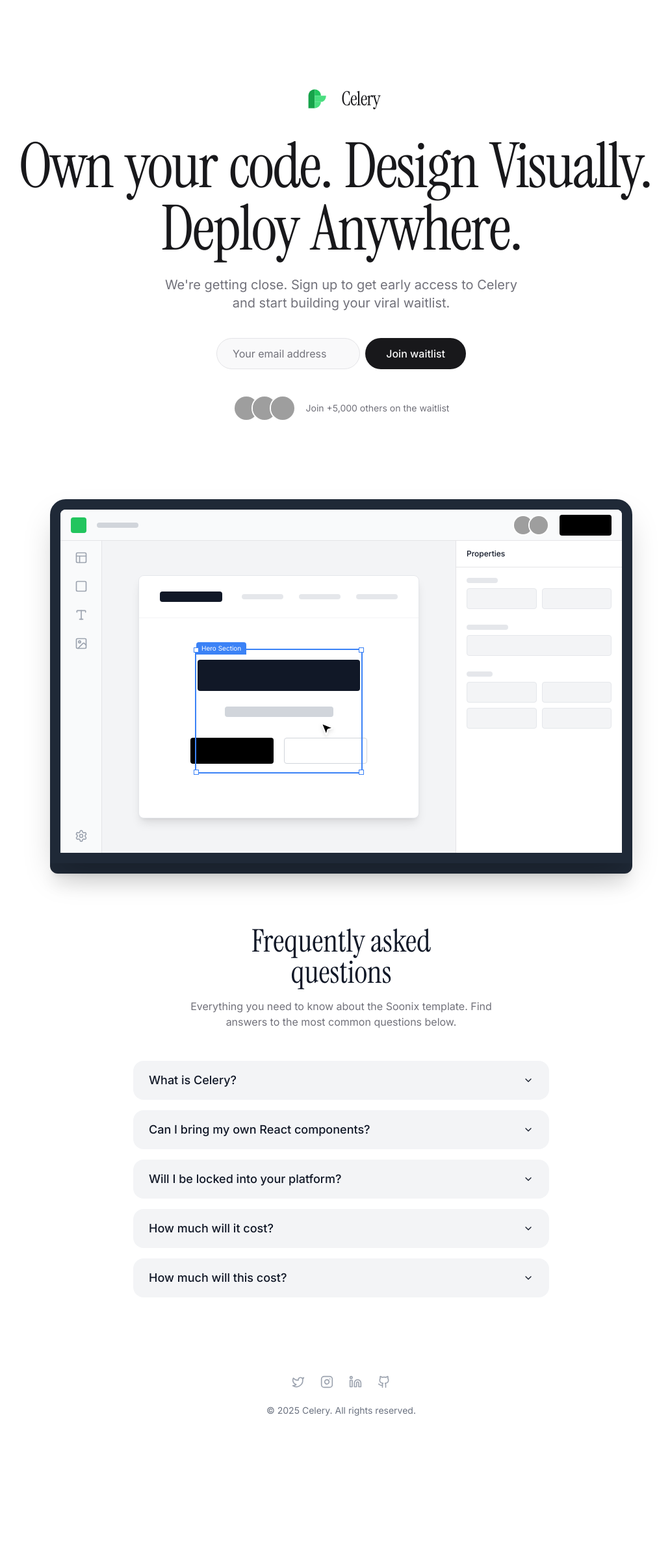
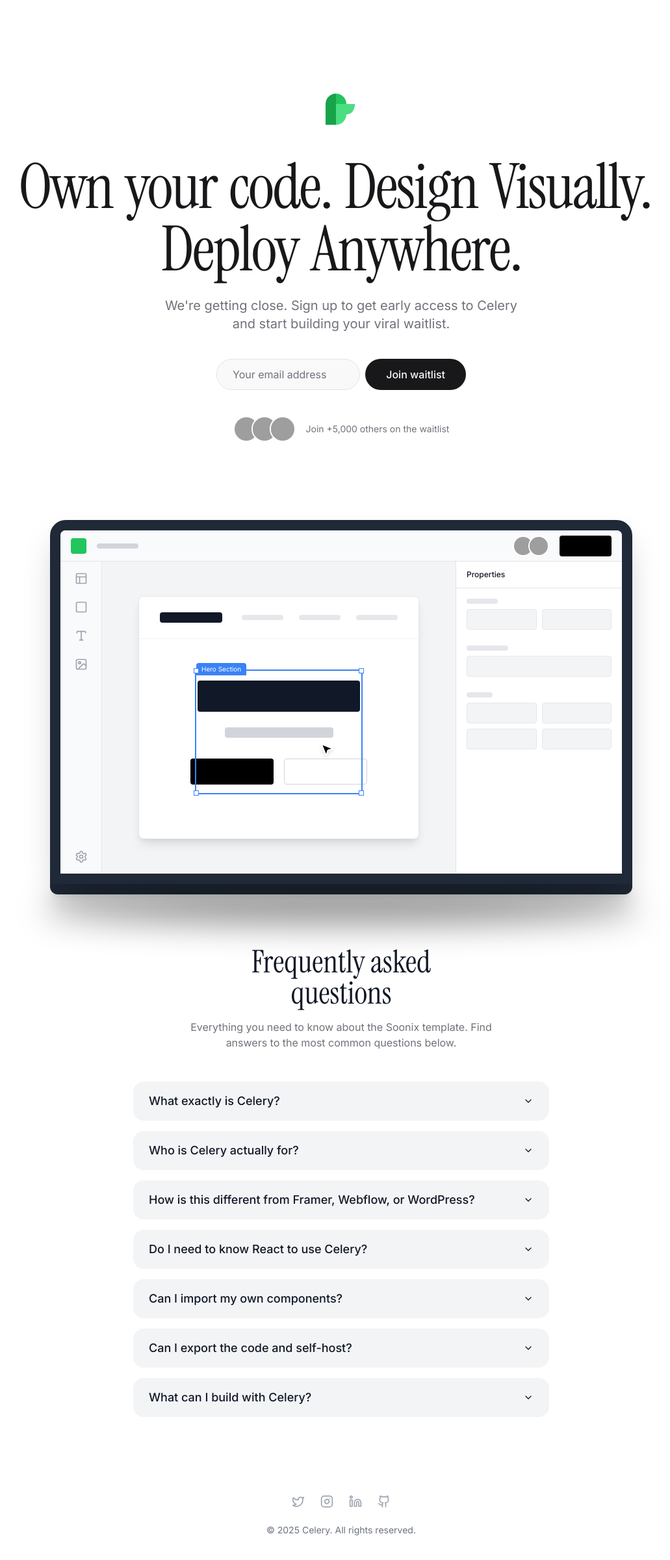
Before and after one commit to sturrdhq/usecelery.io, a Next.js app: page / in a window 1280 px wide. Shown: the top 2400 px of the page at 65% size, without its empty margins (115-1146 px from the left). Before the commit the page ends 2220 px from the top, so only its background shows below. Built offline with nearby package versions, Linux system fonts and the light colour scheme; grey boxes are pictures that could not be loaded.

Commit message:
feat(ui): CLRY-40 website ui creation

```diff
--- a/src/app/layout.tsx
+++ b/src/app/layout.tsx
@@ -15,8 +15,8 @@
 });
 
 export const metadata: Metadata = {
-  title: "Celery Clone",
-  description: "A clone of the Celery website",
+  title: "Celery - Own your code. Design Visually. Deploy Anywhere.",
+  description: "Celery is a visual development platform built around a marketplace of real React components and full-site templates.",
 };
 
 export default function RootLayout({
--- a/src/components/faq.tsx
+++ b/src/components/faq.tsx
@@ -5,31 +5,106 @@
   AccordionTrigger,
 } from "@/components/ui/accordion";
 
-const faqs = [
+type FAQItem = {
+  question: string;
+  answer: React.ReactNode;
+};
+
+const faqs: FAQItem[] = [
   {
-    question: "What is Celery?",
-    answer:
-      "Celery is a component-driven visual development platform that bridges the gap between design speed and engineering quality. Users build complex sites by dragging and dropping functional (logic-based) and UI components. The platform then compiles the visual design into clean, standard MDX and React source code, ensuring users maintain 100% code ownership and freedom from vendor lock-in.",
+    question: "What exactly is Celery?",
+    answer: (
+      <div className="space-y-2">
+        <p>
+          Celery is a visual development platform backed by a marketplace of real React components and full-site templates.
+        </p>
+        <p>
+          You can buy components, drag them around visually, connect logic, and export clean React/Next.js code whenever you want. It&apos;s a builder that doesn’t try to trap you.
+        </p>
+      </div>
+    ),
   },
   {
-    question: "Can I bring my own React components?",
-    answer:
-      "Yes, you can import your own React components and use them within the Celery platform.",
+    question: "Who is Celery actually for?",
+    answer: (
+      <ul className="list-disc space-y-2 pl-5">
+        <li>
+          <strong>Developers who want to sell components</strong> and stop building the same thing 35 times.
+        </li>
+        <li>
+          <strong>Designers who want real components</strong> instead of whatever hacky &quot;widgets&quot; most builders force on them.
+        </li>
+        <li>
+          <strong>Business owners</strong> who want a polished site without paying agency prices or getting stuck in proprietary crap.
+        </li>
+      </ul>
+    ),
   },
   {
-    question: "Will I be locked into your platform?",
-    answer:
-      "No, Celery exports standard React code that you can host anywhere. You own your code.",
+    question: "How is this different from Framer, Webflow, or WordPress?",
+    answer: (
+      <div className="space-y-4">
+        <ul className="list-disc space-y-2 pl-5">
+          <li>
+            <strong>Framer</strong>: Great for visuals, weak for logic + messy code export.
+          </li>
+          <li>
+            <strong>Webflow</strong>: Power comes with complexity + lock-in.
+          </li>
+          <li>
+            <strong>WordPress</strong>: Old ecosystem, plugin hell, PHP, security headaches.
+          </li>
+        </ul>
+        <p>
+          <strong>Celery is React-native from day one.</strong> You can always export the code and leave. No platform jail.
+        </p>
+      </div>
+    ),
   },
   {
-    question: "How much will it cost?",
-    answer:
-      "We are currently in early access. Pricing will be announced soon.",
+    question: "Do I need to know React to use Celery?",
+    answer: (
+      <div className="space-y-2">
+        <p>No. You can drag pre-made components and templates like LEGO.</p>
+        <p>But if you <em>do</em> know React, everything is transparent—no mystery black box.</p>
+      </div>
+    ),
   },
   {
-    question: "How much will this cost?",
-    answer:
-      "Duplicate question for visual balance in the design.",
+    question: "Can I import my own components?",
+    answer: (
+      <p>
+        Yes. And unlike most platforms, Celery doesn’t butcher your code or wrap it in nonsense. Your component’s props become visual controls automatically.
+      </p>
+    ),
+  },
+  {
+    question: "Can I export the code and self-host?",
+    answer: (
+      <div className="space-y-2">
+        <p>Yes. That&apos;s the entire point.</p>
+        <p>
+          You can export a clean React/Next.js project and deploy it anywhere: Vercel, Netlify, AWS, your cousin’s Raspberry Pi—whatever.
+        </p>
+      </div>
+    ),
+  },
+  {
+    question: "What can I build with Celery?",
+    answer: (
+      <div className="space-y-2">
+        <p>Anything React-based:</p>
+        <ul className="list-disc space-y-1 pl-5">
+          <li>Marketing sites</li>
+          <li>Landing pages</li>
+          <li>Dashboards</li>
+          <li>SaaS frontends</li>
+          <li>E-commerce fronts</li>
+          <li>Custom UI kits</li>
+        </ul>
+        <p>If it&apos;s React, it fits.</p>
+      </div>
+    ),
   },
 ];
 
@@ -51,11 +126,11 @@
             value={`item-${index}`}
             className="rounded-2xl bg-[#F3F4F6] px-6 border-none"
           >
-            <AccordionTrigger className="text-lg font-medium text-gray-900 hover:no-underline">
+            <AccordionTrigger className="text-lg font-medium text-gray-900 hover:no-underline text-left">
               {faq.question}
             </AccordionTrigger>
             <AccordionContent className="text-base text-gray-600">
-              {faq.answer}
+              <div className="text-base text-gray-600">{faq.answer}</div>
             </AccordionContent>
           </AccordionItem>
         ))}
--- a/src/components/hero.tsx
+++ b/src/components/hero.tsx
@@ -48,14 +48,19 @@
   const words = text.split(" ");
 
   return (
-    <section className="flex flex-col items-center justify-center px-4 pt-20 pb-10 text-center md:pt-32">
-      <div className="mb-8 flex items-center gap-3">
-        <Icons.logo className="h-12 w-12" />
-        <span className="font-serif text-3xl font-medium tracking-tight text-primary">Celery</span>
+    <section className="flex flex-col items-center justify-center px-4 pt-8 pb-10 text-center md:pt-32">
+      <div className="flex flex-1 align-center justify-between md:justify-center w-full">
+        <div className="mb-8 flex items-center gap-1">
+          <Icons.logo className="h-10 w-10 md:h-20 md:w-20" />
+          <span className="-ml-2 text-[20px] font-medium tracking-tight text-primary md:hidden">Celery</span>
+        </div>
+        <Button size={'sm'} className="rounded-full md:hidden">
+          Join Waitlist
+        </Button>
       </div>
 
       <motion.h1
-        className="mb-6 max-w-5xl font-serif text-5xl font-normal leading-tight tracking-tight text-primary md:text-7xl lg:text-8xl"
+        className="mb-6 max-w-5xl font-serif text-5xl font-normal leading-tight tracking-tight text-primary md:text-7xl lg:text-8xl mt-8 md:mt-0"
         variants={container}
         initial="hidden"
         animate="visible"
@@ -63,11 +68,11 @@
         {words.map((word, index) => (
           <motion.span variants={child} key={index} className="inline-block mr-[0.2em] last:mr-0">
             {word === "Visually." || word === "Anywhere." ? (
-               <>
-                 {word} <br className="hidden md:block" />
-               </>
+              <>
+                {word} <br className="hidden md:block" />
+              </>
             ) : (
-               word
+              word
             )}
           </motion.span>
         ))}
@@ -85,7 +90,7 @@
           className="h-12 rounded-full bg-muted/50 px-6 text-base"
           required
         />
-        <Button size="lg" className="h-12 rounded-full px-8 text-base">
+        <Button size="lg" className="h-12 rounded-full px-8 text-base w-full md:w-auto">
           Join waitlist
         </Button>
       </form>
--- a/src/components/laptop-mockup.tsx
+++ b/src/components/laptop-mockup.tsx
@@ -1,3 +1,5 @@
+"use client";
+
 import { Avatar, AvatarFallback, AvatarImage } from "@/components/ui/avatar";
 import {
   MousePointer2,
@@ -18,10 +20,17 @@
   Image as ImageIcon,
   Settings
 } from "lucide-react";
+import { motion } from "framer-motion";
 
 export function LaptopMockup() {
   return (
-    <div className="relative mx-auto mt-20 w-full max-w-5xl px-4">
+    <motion.div
+      className="relative mx-auto mt-20 w-full max-w-5xl px-4"
+      initial={{ scale: 0.8, opacity: 0 }}
+      whileInView={{ scale: 1, opacity: 1 }}
+      transition={{ duration: 0.8, ease: "easeOut" }}
+      viewport={{ once: true, margin: "-100px" }}
+    >
       {/* Laptop Frame */}
       <div className="relative z-10 mx-auto aspect-[16/10] w-full max-w-4xl overflow-hidden rounded-t-2xl border-[12px] border-b-0 border-gray-800 bg-gray-900 shadow-2xl md:rounded-t-3xl md:border-[16px]">
 
@@ -142,10 +151,14 @@
       {/* Glow Effect & Haze */}
       <div className="absolute -inset-4 -z-10 rounded-[3.5rem] bg-gradient-to-b from-green-500/20 to-blue-500/0 blur-3xl"></div>
 
-      {/* Animated Particles/Haze */}
-      <div className="absolute -top-20 -left-20 -z-20 h-64 w-64 animate-pulse rounded-full bg-green-400/20 blur-[100px]"></div>
-      <div className="absolute -bottom-20 -right-20 -z-20 h-64 w-64 animate-pulse rounded-full bg-blue-400/20 blur-[100px] delay-1000"></div>
-      <div className="absolute top-1/2 left-1/2 -z-20 h-96 w-96 -translate-x-1/2 -translate-y-1/2 animate-pulse rounded-full bg-purple-400/10 blur-[120px] delay-500"></div>
-    </div>
+      {/* Animated Particles/Haze - Colorful Blobs */}
+      <div className="absolute -top-20 -left-20 -z-20 h-72 w-72 animate-pulse rounded-full bg-purple-500/30 blur-[80px]"></div>
+      <div className="absolute -bottom-20 -right-20 -z-20 h-72 w-72 animate-pulse rounded-full bg-blue-500/30 blur-[80px] delay-1000"></div>
+      <div className="absolute top-1/2 left-1/2 -z-20 h-96 w-96 -translate-x-1/2 -translate-y-1/2 animate-pulse rounded-full bg-green-500/20 blur-[100px] delay-500"></div>
+      <div className="absolute top-0 right-0 -z-20 h-64 w-64 animate-pulse rounded-full bg-yellow-500/20 blur-[90px] delay-700"></div>
+
+      {/* Drop Shadow */}
+      <div className="absolute -bottom-12 left-1/2 h-12 w-[90%] -translate-x-1/2 rounded-[100%] bg-black/40 blur-xl"></div>
+    </motion.div>
   );
 }
```
Also changed, not shown: src/app/thanks/page.tsx (+61 -10 lines).
